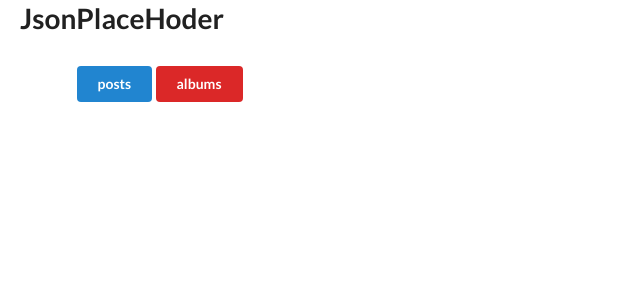
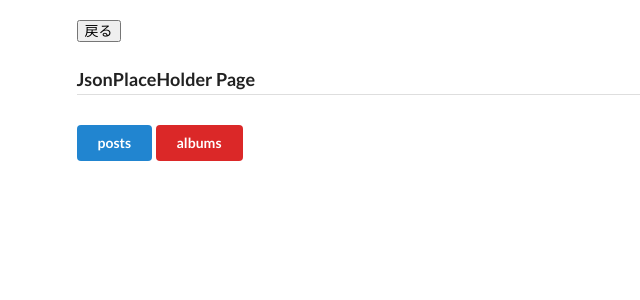
Before and after one commit to cotoro-lab/helloreact, a React (Create React App) app: page /jsonph-page in a window 1280 px wide. Shown: the top 300 px of the page, without its empty margins (0-640 px from the left). Built offline with nearby package versions, Linux system fonts and the light colour scheme.

Commit message:
add header and go-back button

```diff
--- a/src/CounterPage.tsx
+++ b/src/CounterPage.tsx
@@ -1,10 +1,15 @@
 import React from 'react';
+import { useNavigate } from 'react-router-dom';
 
 import { Counter } from './components/Counter';
+import Header from './components/Header';
 
 export const CounterPage = () => {
+    const navigate = useNavigate();
     return (
         <div className='ui container' style={{ marginTop: '20px' }}>
+            <button onClick={() => navigate(-1)}>戻る</button>
+            <Header title='Counter Page' />
             <Counter />
         </div>
 
--- a/src/JsonPlaceHolder.tsx
+++ b/src/JsonPlaceHolder.tsx
@@ -1,11 +1,14 @@
 import React, {useState} from 'react';
+import { useNavigate } from 'react-router-dom';
 
 import jsonplaceholder from './apis/jsonplaceholder';
 import JsonphButton from './components/JsonphButton';
 import JsonphResouces from './components/JsonphResources';
+import Header from './components/Header';
 
 export const JsonPlaceHolder = () => {
     const [resources, setResources] = useState([]);
+    const navigate = useNavigate();
 
     const getPosts=async()=>{
         try{
@@ -26,8 +29,9 @@
     };
 
     return (
-        <div>
-            <h1 style={{marginLeft: '20px'}}>JsonPlaceHoder</h1>
+        <div className='ui container' style={{ marginTop: '20px' }}>
+            <button onClick={() => navigate(-1)}>戻る</button>
+            <Header title='JsonPlaceHolder Page' />
             <div className='ui container' style={{ marginTop: '30px' }}>
                 <JsonphButton onClickElement={getPosts} color='primary' text='posts' />
                 <JsonphButton onClickElement={getAlbums} color='red' text='albums' />
--- a/src/PixabayPage.tsx
+++ b/src/PixabayPage.tsx
@@ -1,15 +1,19 @@
 import React from 'react';
+import { useNavigate } from 'react-router-dom';
 
 import SearchBar from './components/SearchBar';
+import Header from './components/Header';
 
 
 export const PixabayPage = () => {
+    const navigate = useNavigate();
     const onSearchSubmit = (term: string) => {
         console.log(term);
     };
     return(
         <div className='ui container' style={{margin: "20px"}}>
-            <h1>Pixabay Page</h1>
+            <button onClick={() => navigate(-1)} >戻る</button>
+            <Header title='Pixabay Page' />
             <SearchBar onSBSubmit = {onSearchSubmit} />
         </div>
     )
--- a/src/PropPage.tsx
+++ b/src/PropPage.tsx
@@ -1,11 +1,15 @@
 import React from 'react';
+import { useNavigate } from 'react-router-dom';
 
 import Button from './components/Button';
+import Header from './components/Header';
 
 export const PropPage = () => {
+    const navigate = useNavigate();
     return (
-        <div>
-            <div>App</div>
+        <div className='ui container' style={{ marginTop: '20px' }}>
+            <button onClick={() => navigate(-1)}>戻る</button>
+            <Header title='Prop Page' />
             <Button title='post'/>
             <Button title='edit'/>
             <Button title='delete'/>
--- a/src/RouterConfig.tsx
+++ b/src/RouterConfig.tsx
@@ -12,7 +12,7 @@
         <>
         <BrowserRouter>
         <Routes>
-            <Route index element={<App />} />
+            <Route path='/' index element={<App />} />
             <Route path='prop-page' index element={<PropPage />} />
             <Route path='counter-page' index element={<CounterPage />} />
             <Route path='jsonph-page' index element={<JsonPlaceHolder />} />
--- /dev/null
+++ b/src/components/Header.tsx
@@ -0,0 +1,14 @@
+import React from 'react';
+type Props = {
+    title: string
+}
+
+const Header = (props: Props) => {
+    return (
+        <h3 className="ui dividing header">
+            {props.title}
+        </h3>
+    )
+}
+
+export default Header;
```
